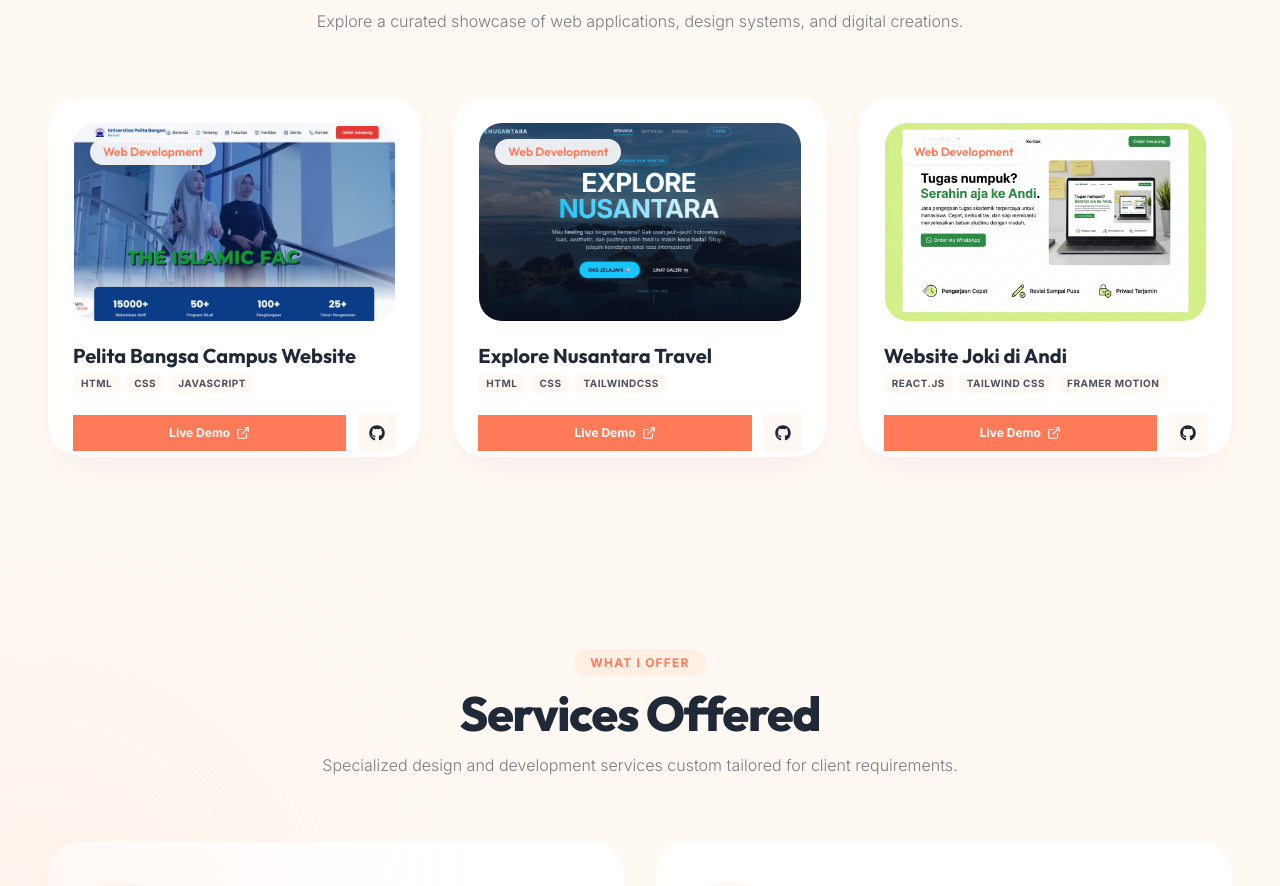
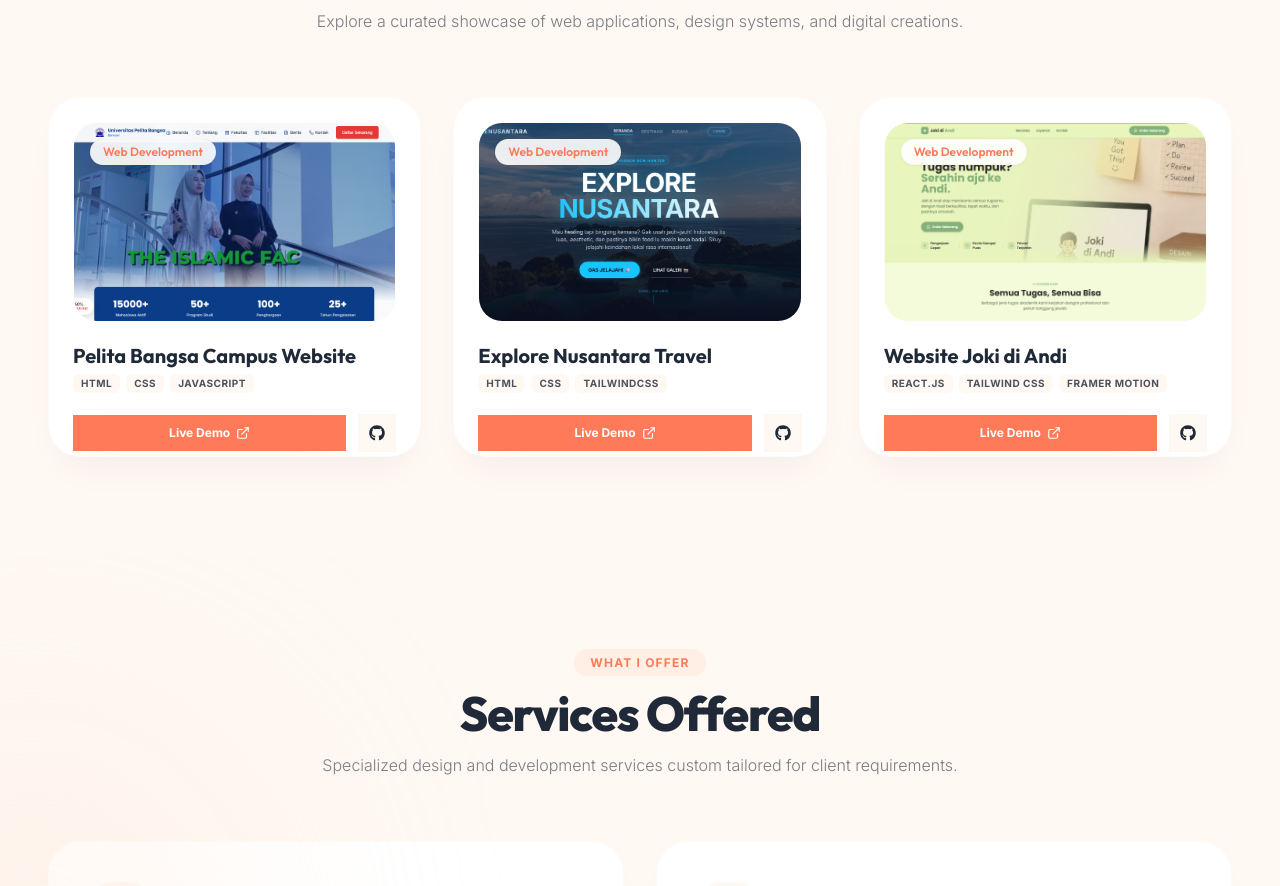
Before and after one commit to ReyjiKeren/portofolio, a React (Vite) app: page / in a window 1280 px wide. Shown: the part 2674-3560 px from the top of the page. Built offline with nearby package versions, Linux system fonts and the light colour scheme.

Commit message:
update thumbnail

```diff
--- a/index.html
+++ b/index.html
@@ -1,13 +1,16 @@
 <!doctype html>
 <html lang="en">
+
 <head>
   <meta charset="UTF-8" />
   <link rel="icon" type="image/png" href="/logo.png" />
   <meta name="viewport" content="width=device-width, initial-scale=1.0" />
   <title>portfolio</title>
 </head>
+
 <body>
   <div id="root"></div>
   <script type="module" src="/src/main.jsx"></script>
 </body>
+
 </html>
--- a/src/data/projects.js
+++ b/src/data/projects.js
@@ -24,7 +24,7 @@ export const projects = [
     title: "Website Joki di Andi",
     category: "Web Development",
     tech: ["React.js", "Tailwind CSS", "Framer Motion"],
-    image: "/images/jokidiandi.png",
+    image: "/images/thumbnail_jokidiandi.png",
     demoLink: "https://jokidiandi.vercel.app/",
     githubLink: "https://github.com/ReyjiKeren/JokidiAndi",
     size: "col-span-1 lg:col-span-1 row-span-1"
```
Also changed, not shown: public/images/thumbnail_jokidiandi.png (added). Lines whose indentation alone changed are shown as unchanged.
